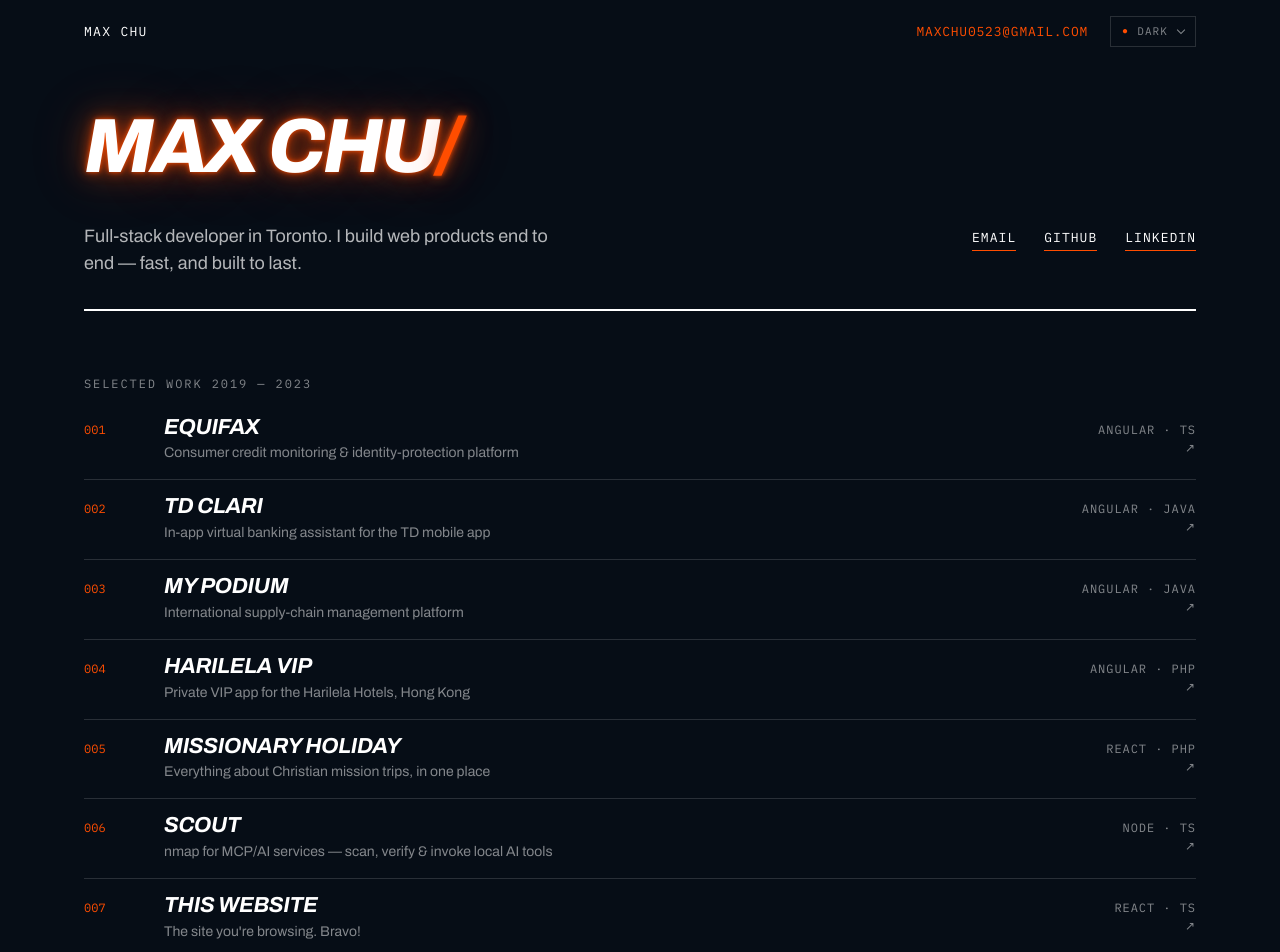
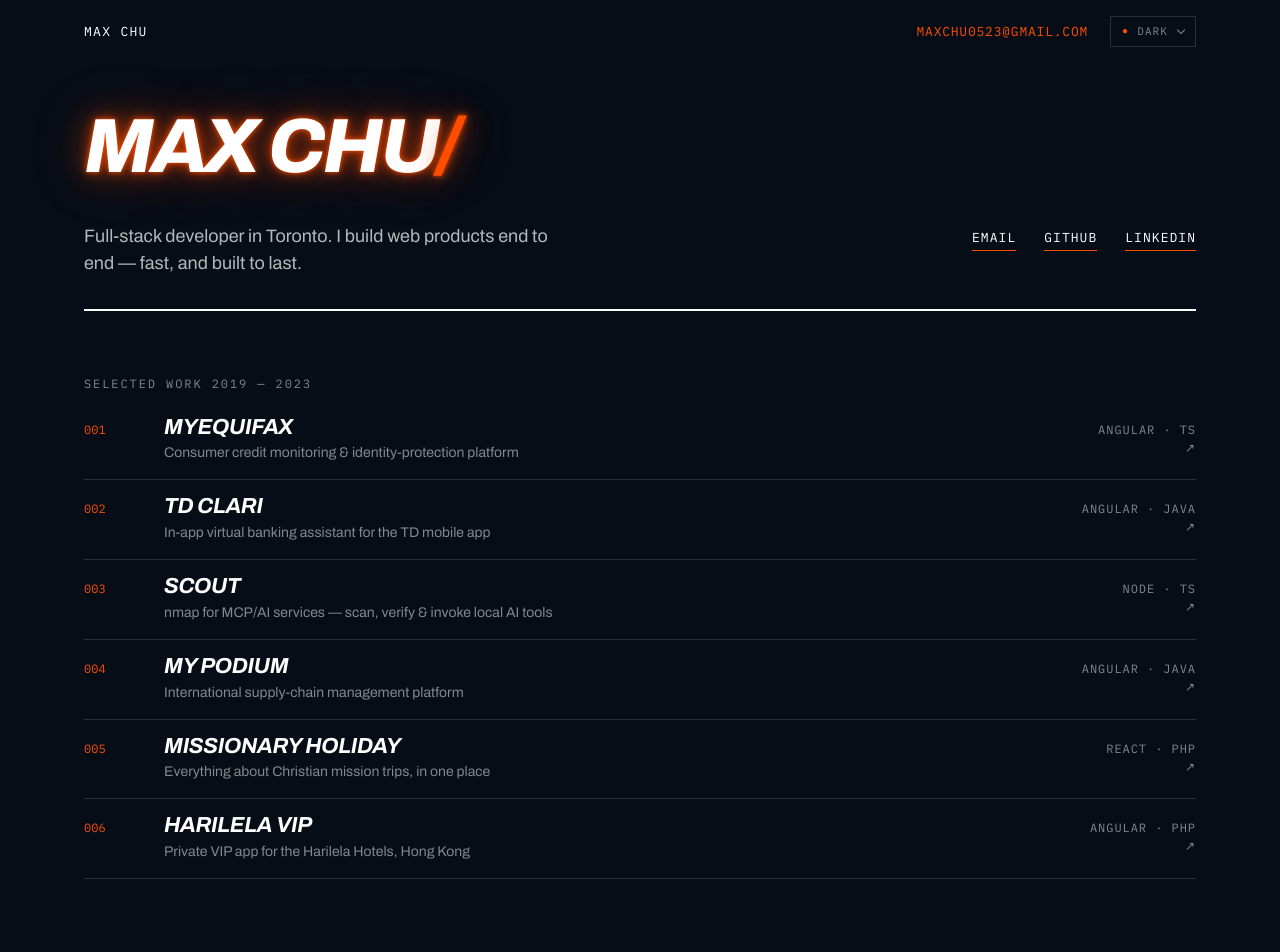
Before and after one commit to maxchu0523/maxchu0523.github.io, a React (Vite) app: page / in a window 1280 px wide. Shown: the top 952 px of the page. Built offline with nearby package versions, Linux system fonts and the light colour scheme.

Commit message:
Rename Equifax project to myEquifax, add Scout project, and remove maxPortfolio image

```diff
--- a/src/data/projects.ts
+++ b/src/data/projects.ts
@@ -5,11 +5,10 @@
 import harilelaVip from '../assets/projects/harilelaVip.jpg';
 import actnowmh from '../assets/projects/actnowmh.jpg';
 import scout from '../assets/projects/scout.jpg';
-import maxPortfolio from '../assets/projects/maxPortfolio.jpg';
 
 export const projects: Project[] = [
   {
-    name: 'Equifax',
+    name: 'myEquifax',
     description: 'Consumer credit monitoring & identity-protection platform',
     tech: 'ANGULAR · TS',
     href: 'https://www.equifax.ca/personal',
@@ -23,18 +22,18 @@
     preview: tdClari,
   },
   {
+    name: 'Scout',
+    description: 'nmap for MCP/AI services — scan, verify & invoke local AI tools',
+    tech: 'NODE · TS',
+    href: 'https://github.com/maxchu0523/scout',
+    preview: scout,
+  },
+  {
     name: 'My Podium',
     description: 'International supply-chain management platform',
     tech: 'ANGULAR · JAVA',
     href: 'https://mypodium.oocllogistics.com/mypodium/pub/common/podium/cs_up_web_login.jsf',
     preview: myPodium,
-  },
-  {
-    name: 'Harilela VIP',
-    description: 'Private VIP app for the Harilela Hotels, Hong Kong',
-    tech: 'ANGULAR · PHP',
-    href: 'https://apps.apple.com/us/app/harilela-vip/id1571846151',
-    preview: harilelaVip,
   },
   {
     name: 'Missionary Holiday',
@@ -44,17 +43,10 @@
     preview: actnowmh,
   },
   {
-    name: 'Scout',
-    description: 'nmap for MCP/AI services — scan, verify & invoke local AI tools',
-    tech: 'NODE · TS',
-    href: 'https://github.com/maxchu0523/scout',
-    preview: scout,
-  },
-  {
-    name: 'This Website',
-    description: "The site you're browsing. Bravo!",
-    tech: 'REACT · TS',
-    href: 'https://github.com/maxchu0523/maxchu0523.github.io',
-    preview: maxPortfolio,
+    name: 'Harilela VIP',
+    description: 'Private VIP app for the Harilela Hotels, Hong Kong',
+    tech: 'ANGULAR · PHP',
+    href: 'https://apps.apple.com/us/app/harilela-vip/id1571846151',
+    preview: harilelaVip,
   },
 ];
```
Also changed, not shown: src/assets/projects/maxPortfolio.jpg (deleted).
